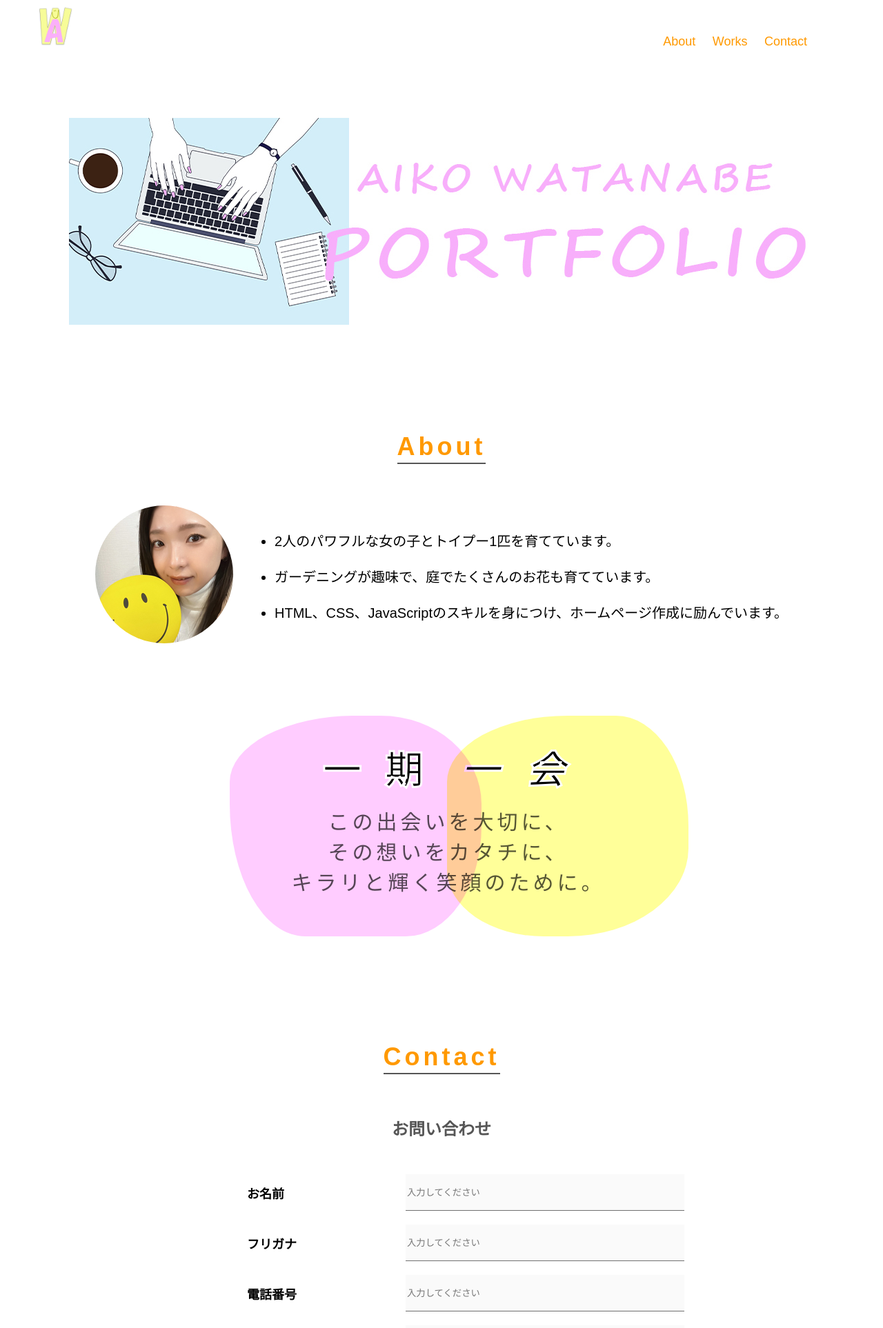
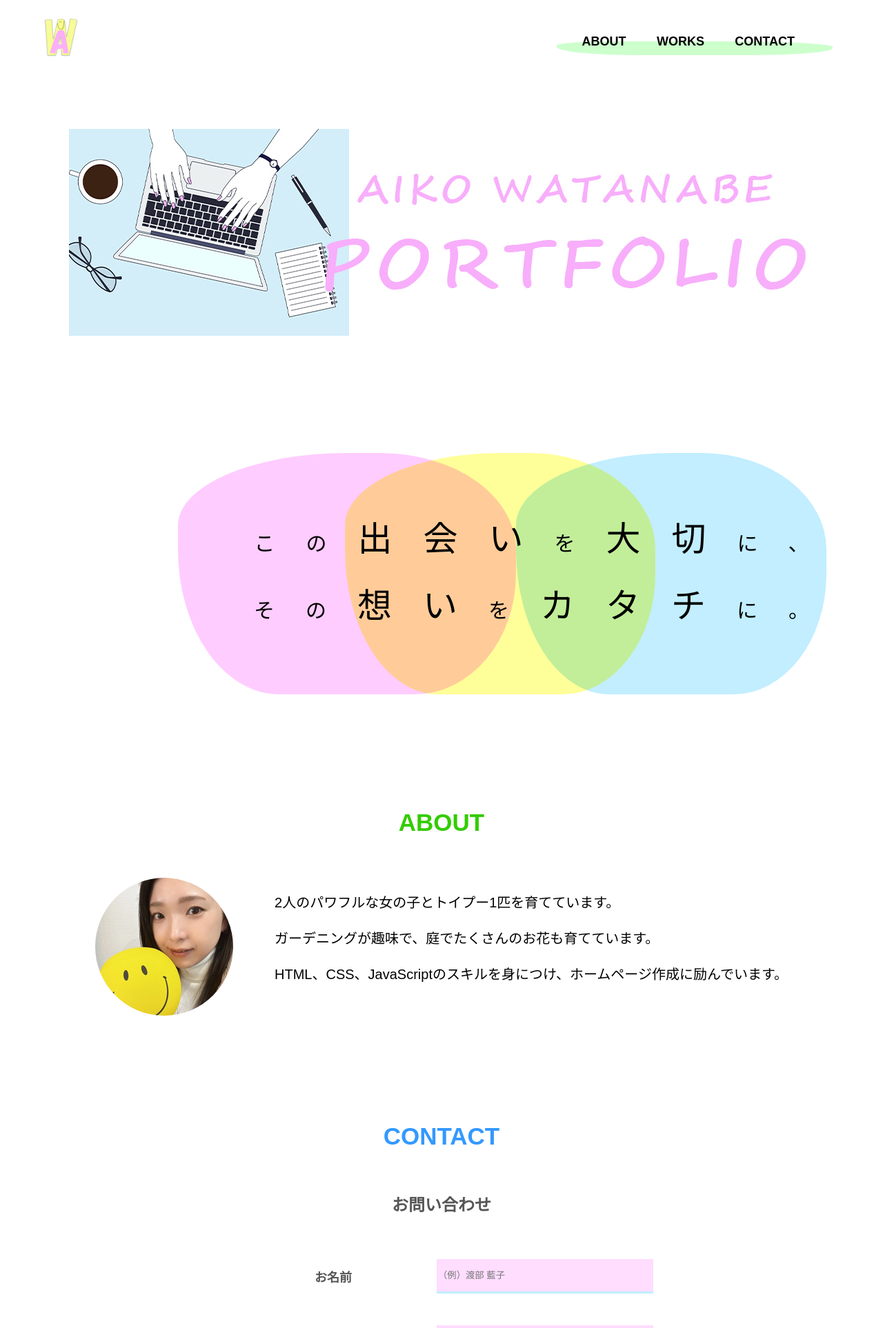
Before and after one commit to wataaiai1009/portfolio, a PHP site: page / in a window 1280 px wide. Shown: the top 1926 px of the page at 69% size. Run offline with PHP 8.4, Linux system fonts and the light colour scheme.

Commit message:
Add files via upload

```diff
--- a/pf/index.html
+++ b/pf/index.html
@@ -9,51 +9,66 @@
 </head>
 
 <body>
-  <!-- ナビゲーションメニュー PC用-->
+<!-- ナビゲーションメニュー PC用 -->
   <header>
     <nav id="nav">
       <div id="logo">
         <a href="index.html"><img src="img/logo.jpg" alt="ロゴマーク"></a>
-        <a href="index.html#about">About</a>
-        <a href="index.html#works">Works</a>
-        <a href="index.html#contact">Contact</a>
+        <a href="index.html#about">ABOUT</a>
+        <a href="index.html#works">WORKS</a>
+        <a href="index.html#contact">CONTACT</a>
+
+          <ul id="nav-img">
+            <li class="shape01"></li>
+          </ul>
+
       </div>
     </nav>
 
-    <!-- スマホ用　ナビ -->
+  <!-- ナビゲーションメニュー スマホ用 -->
       <nav id="nav-sp">
         <div id="logo-sp">
           <a href="index.html"><img src="img/logo.jpg" alt="ロゴマーク"></a>
-        <a href="index.html#about">About</a>
-        <a href="index.html#works">Works</a>
-        <a href="index.html#contact">Contact</a>
+          <a href="index.html#about">ABOUT</a>
+          <a href="index.html#works">WORKS</a>
+          <a href="index.html#contact">CONTACT</a>
         </div>
       </nav>
+  </header>
 
 <main>
   <article>
-    <!-- メイン画像 pc用-->
+<!-- メイン画像 PC用 -->
     <div class="main-photo">
       <a class="photo01"  href="index.html"><img src="img/pl.jpg.jpg" alt="メイン画像"></a>
     </div>
 
-    <!-- 　スマホ用 メイン画像 -->
+     <!-- メイン画像 スマホ用 -->
      <div class="main-photo-sp">
        <a class="photo01-sp"  href="index.html"><img src="img/pl.jpg.jpg" alt="メイン画像"></a>
      </div>
 
+<!-- キャッチコピー -->
+    <div class="catch-copy">
+      <ul id="blend">
+        <li class="shape1"></li>
+        <li class="shape2"></li>
+        <li class="shape3"><p>この<span>出会い</span>を<span>大切</span>に、<br>その<span>想い</span>を<span>カタチ</span>に。</p><br></li>
+      </ul>
+    </div>
 
-    <!-- About pc用-->
-    <div class="ab">
-      <h1 class="uline">About</h1>
-    </div>
+<!-- About PC用-->
+    <div class="about">
        <section id="about">
-      <!-- pc用　顔写真 -->
+          <h1 class="about01">ABOUT</h1>
+
+<!-- 顔写真 PC用 -->
     <div class="myface">
           <div class="face">
             <div class="image"><img src="img/photo.jpg" alt="顔写真"></div>
           </div>
-        <div class="my">
+
+          <div class="mypr">
              <ul class="pr">
                <li>2人のパワフルな女の子とトイプー1匹を育てています。</li><br>
                <li>ガーデニングが趣味で、庭でたくさんのお花も育てています。</li><br>
@@ -62,27 +77,13 @@
           </div>
     </div>
 
-        <!-- キャッチコピー pc用　-->
-        <div class="itie">
-          <div class="blend">
-            <span class="shape1">一期</span>
-            <span class="shape2">一会</span>
-          </div>
-
-          <p class="itigo">
-                この出会いを大切に、<br>
-              その想いをカタチに、<br>
-              キラリと輝く笑顔のために。
-          </p>
-        </div>
-
-    <!-- スマホ用　about -->
-    <!-- スマホ用　顔写真 -->
+      <!-- about スマホ用 -->
+          <!-- 顔写真 スマホ用　-->
        <div class="img-my">
           <p class="image-sp"></p>
        </div>
 
-       <!-- スマホ用　自己紹介文 -->
+       <!-- 自己紹介文 スマホ用 -->
        <div class="my-sp">
          <ul class="pr-sp">
            <li>2人のパワフルな女の子とトイプー1匹を育てています。</li><br>
@@ -90,26 +91,27 @@
            <li>HTML、CSS、JavaScriptのスキルを身につけ、ホームページ作成に励んでいます。</li>
          </ul>
        </div>
+  </article>
 
-   </section>
+<!-- Works  -->
 
 
-   <!-- Works -->
-
-   <!-- Contact pc用　-->
-   <section id="contact">
-    <div class="ct">
-      <h1 class="con">Contact</h1>
+<!-- Contact PC用 -->
+<section>
+  <div id="contact">
+    <div class="con">
+       <h1 class="con01">CONTACT</h1>
+          <h2>お問い合わせ</h2>
     </div>
-      <h2>お問い合わせ</h2>
 
  <form action="https://mail.google.com/mail/u/0/?tab=rm&ogbl#inbox">
    <div>
      <div class="contact-heading">
         <label class="contact-label">お名前</label>
      </div>
+
      <div>
-              <input type="text" name="name" placeholder="入力してください" class="contact-textbox">
+        <input type="text" name="name" placeholder="（例）渡部 藍子" class="contact-textbox">
      </div>
    </div>
 
@@ -117,8 +119,9 @@
      <div class="contact-heading">
         <label class="contact-label">フリガナ</label>
      </div>
+
      <div>
-              <input type="text" name="hurigana" placeholder="入力してください" class="contact-textbox">
+        <input type="text" name="hurigana" placeholder="（例）ワタナベアイコ" class="contact-textbox">
      </div>
    </div>
 
@@ -126,8 +129,9 @@
      <div class="contact-heading">
         <label class="contact-label">電話番号</label>
      </div>
+
      <div>
-              <input type="text" name="tel" placeholder="入力してください" class="contact-textbox">
+        <input type="text" name="tel" placeholder="（例）00000000000" class="contact-textbox">
      </div>
    </div>
 
@@ -135,8 +139,9 @@
      <div class="contact-heading">
         <label class="contact-label">メールアドレス</label>
      </div>
+
      <div>
-              <input type="text" name="mail" placeholder="入力してください" class="contact-textbox">
+        <input type="text" name="mail" placeholder="（例）info@example.com" class="contact-textbox">
      </div>
    </div>
 
@@ -144,8 +149,9 @@
      <div class="contact-heading">
         <label class="contact-label">お問い合わせ内容</label>
      </div>
+
      <div>
-          <textarea class="contact-textarea" placeholder="入力してください" name="message"></textarea>
+        <textarea class="contact-textarea" placeholder="お問い合わせ内容をこちらにご記入ください。" name="message"></textarea>
      </div>
    </div>
 
@@ -153,6 +159,7 @@
      <div class="contact-heading">
         <label class="contact-label">ご希望の連絡先</label>
      </div>
+
     <div>
       <input type="radio" value="tel" name="contact" checked><label>お電話</label>
       <input type="radio" value="mail" name="contact"><label>メール</label>
@@ -160,14 +167,14 @@
       <br>
     </div>
    </div>
-      <div>
-          <input type="image" src="img/sousin.jpg" width="150px" height="80px" alt="送信する" class="btn1">
-        </div>
+
+   <div id="send-btn">
+    <button id="send" class="send">送信する</button>
    </div>
  </form>
+</section>
 
-    <p class="ms">お気軽にお問い合わせください。</p>
-  </section>
+<div class="ms">お気軽にお問い合わせください。</p>
   <ul class="sns-btn">
     <li><a href="https://twitter.com/" target="_blank">
       <img src="img/logo-black.png" alt="twitter"></a></li>
@@ -176,9 +183,9 @@
   </ul>
 </div>
 
-    <!-- スマホ用　Contact -->
+    <!-- Contact スマホ用 -->
         <div id="contact-sp">
-          <h1>Contact</h1>
+           <h1 class="about01">CONTACT</h1>
             <p>お気軽にお問い合わせください。</p>
               <ul class="sns-btn-sp">
                  <li><a href="https://twitter.com/" target="_blank">
@@ -188,15 +195,18 @@
               </ul>
         </div>
 
-      </article>
+
 <!-- フッター pc用 -->
 <footer class="footer">
    <p>&copy; Aiko Watanabe. All rights reserved.</p>
 </footer>
+
+
     <!-- スマホ用　フッター -->
          <footer class="footer-sp">
             <p>&copy; Aiko Watanabe. All rights reserved.</p>
          </footer>
 </main>
+      <script src="main.js"></script>
 </body>
 </html>
--- /dev/null
+++ b/pf/main.js
@@ -0,0 +1,6 @@
+const btn = document.getElementById('send');
+
+btn.addEventListener('click', ()=>{
+  btn.textContent = '送信しました' ;
+  btn.setAttribute('disabled' , true);
+});
--- a/pf/style.css
+++ b/pf/style.css
@@ -1,41 +1,38 @@
 /* body全体 */
+
 @media(min-width: 481px) {
 
-  body {
-    min-width: 1080px;
-    margin: 10px  auto 10px auto;
+body   {
+        font-family: "新レトロ丸ゴシック" , sans-serif;
+        text-align: center;
         white-space: nowrap;
-    font-family: "HG丸ゴシックM-PRO" , sans-serif;
        }
 
-  h1 {
-    text-align: center;
-    font-size: 36px;
-    margin: 0 0 60px 0;
-    color: #ff9900;
-    letter-spacing: 5px;
-  }
 
-  .ab {
-    text-align: center;
-  }
-
-  .ab h1 {
-    padding: 2px 0;
-  }
-
-  .uline {
-    padding-bottom: 8px;
-    border-bottom: 2px solid #565656;
-    display: inline-block;
-  }
-
-  /* ナビゲーションメニュー */
-  /* ロゴ */
+/* ナビゲーションメニュー と ロゴ */
 
   /* sp用　ナビ　非表示 */
   #nav-sp {
            display: none;
+          }
+
+#nav-img  {
+           position: relative;
+          }
+
+li        {
+           list-style: none;
+          }
+
+.shape01  {
+           background: #ccffcc;
+           border-radius: 20% 40% 30% 30% / 30% 40% 50% 60%;
+           mix-blend-mode: multiply;
+           padding: 10px 0;
+           position: absolute;
+           top: -27px;
+           right: -35px;
+           width: 400px;
           }
 
 #logo > a > img {
@@ -46,7 +43,7 @@
            bottom: 5px;
           }
 
-  #nav {
+#nav      {
            display: flex;
            justify-content: flex-end;
            position: relative;
@@ -54,17 +51,19 @@
            margin-right: 100px;
           }
 
-  #nav a {
-    padding: 10px;
+#nav a    {
+           font-family: '新レトロ丸ゴシック' , sans-serif;
+           padding: 10px 20px;
            text-decoration: none;
            font-size: 18px;
-    color: #ff9900;
+           color: black;
+           font-weight: bold;
           }
 
 
 /* メイン画像  */
   /* sp用　メイン画像　非表示 */
-  .main-photo-sp{
+  .main-photo-sp {
              display: none;
             }
 
@@ -75,87 +74,104 @@
             }
 
 
-  /* 一期一会 */
-.itigo {
-  margin-top: 150px;
-  margin-left: 20px;
-  font-size: 30px;
-  text-align: center;
-  color: #565656;
-  letter-spacing: 5px;
+/*キャッチコピー */
+
+.catch-copy {
+             display: flex;
             }
 
- .blend {
-    display: flex;
-    position: absolute;
-    top: 20px;
+#blend > .shape3 > p {
+             font-size: 30px;
             }
 
-  .shape1 {
-    background: #ffccff;
+.shape3 > p > span {
+             font-size: 50px;
+            }
+
+li          {
+             list-style: none;
+            }
+
+.blend      {
+             position: relative;
+            }
+
+.shape1     {
+             background: #c2eeff;
              border-radius: 50% 40% 30% 30% / 30% 40% 50% 60%;
              box-sizing: border-box;
              mix-blend-mode: multiply;
              padding: 35px 50px 20px 0;
-    left: 50px;
-    position: relative;
-    width: 365px;
-    height: 320px;
-    text-align: right;
-    font-size: 55px;
-    letter-spacing: 35px;
-    font-weight: bold;
-    -webkit-text-stroke-width: 3px;
-    -webkit-text-stroke-color: white
+             position: absolute;
+             left: 748px;
+             width: 450px;
+             height: 350px;
             }
 
+.shape2    {
+            background-color: #ff9;
+            border-radius: 50% 40% 30% 30% / 30% 40% 50% 60%;
+            box-sizing: border-box;
+            mix-blend-mode: multiply;
+            padding: 35px 50px 20px 0;
+            position: absolute;
+            left: 500px;
+            width: 450px;
+            height: 350px;
+           }
 
-.shape2 {
-    background: #ff9;
-    border-radius: 50% 30% 50% 40% / 30% 50% 40% 30%;
+.shape3    {
+            position: absolute;
+            left: 258px;
+            background: #ffccff;
+            border-radius:50% 40% 30% 30% / 30% 40% 50% 60%;
             box-sizing: border-box;
             mix-blend-mode: multiply;
             padding: 35px 20px;
-    width: 350px;
-    height: 320px;
-    font-style: italic;
-    text-align: left;
-    letter-spacing: 40px;
-    font-size: 55px;
-    font-weight: bold;
-    -webkit-text-stroke-width: 3px;
-    -webkit-text-stroke-color: white
+            width: 490px;
+            height: 350px;
+            letter-spacing: 45px;
+            line-height: 90px;
+           }
+
+.shape3 > p {
+            position: absolute;
+            left: 110px;
+            top: 50px;
            }
 
 /* About */
  /* sp用　自己紹介文　非表示 */
-  .itigo-sp {
+ .pr-sp {
          display: none;
         }
 
-  .my-sp {
-    display: none;
+.about01   {
+            font-family: '晩秋レトロミン' , sans-serif;
+            font-size: 35px;
+            color: #3c0;
+            margin-bottom: 60px;
            }
 
-  .itie {
-    display: flex;
-    justify-content: center;
-    margin-top: 80px;
-    position: relative;
+.about > #about {
+            margin: 500px auto 0 auto;
            }
-
 
 
 /* 顔写真 */
   /* sp用　顔写真　非表示 */
- .img-my {
+  .img-mypr {
              display: none;
             }
 
- .myface {
+.myface     {
              font-size: 20px;
              display: flex;
              justify-content: center;
+            }
+
+.pr         {
+             text-align: left;
             }
 
 .face > .image > img {
@@ -176,43 +192,26 @@
              object-fit: cover;
             }
 
-.my {
-  align-self: center;
-}
 
 /* Contact*/
   /* sp用　非表示 */
-  #contact-sp {
+  #contact-sp  {
                 display: none;
                }
 
-
-  .ct {
-    text-align: center;
+.con01           {
+                  font-family: '晩秋レトロミン' , sans-serif;
+                  font-size: 35px;
+                  color: #39f;
+                  margin: 150px 0 60px 0;
                  }
 
-  .ct h1 {
-    padding: 2px 0;
+.contact-label   {
+                  font-weight: bold;
+                  color: #565656;
                  }
 
-  .con {
-    margin-top: 100px;
-    padding-bottom: 8px;
-    border-bottom: 2px solid #565656;
-    display: inline-block;
-  }
-
-
-  #contact {
-    margin: 80px auto 80px auto;
-  }
-
-  .contact-label {
-    font-weight: bold;
-    margin-left: 70px;
-  }
-
-  form {
+form             {
                   font-size: 18px;
                   width: fit-content;
                   margin: auto;
@@ -222,7 +221,7 @@
                   display: flex;
                   flex-direction: row;
                   flex-wrap: wrap;
-    padding: 10px;
+                  padding: 23px;
                  }
 
 .contact-heading {
@@ -230,55 +229,47 @@
                   align-self: center;
                  }
 
-  .btn1 {
-    margin: 20px auto 20px auto;
-  }
-
-  .ms {
-    text-align: center;
-  }
-
 .contact-textbox {
                   border-top: 0;
                   border-left: 0;
                   border-right: 0;
-    border-bottom-width: 1px;
-    border-bottom-color: #707070;
+                  border-bottom-width: 3px;
+                  border-bottom-color: #c2eeff;
                   border-bottom-style: solid;
-    background-color: #fafafa;
-    width: 400px;
-    height: 50px;
+                  background-color: #ffddff;
+                  width: 310px;
+                  height: 45px;
                  }
 
 .contact-textarea {
                    border-top: 0;
                    border-left: 0;
                    border-right: 0;
-    border-bottom-width: 1px;
-    border-bottom-color: #707070;
+                   border-bottom-width: 3px;
+                   border-bottom-color: #c2eeff;
                    border-bottom-style: solid;
-    background-color: #fafafa;
-    width: 400px;
+                   background-color: #ffddff;
+                   width: 310px;
                    height: 100px;
                   }
 
-  .sns-btn {
+.sns-btn         {
                   display: flex;
                   justify-content: center;
                   list-style: none;
                  }
 
-.sns-btn li {
+.sns-btn li      {
                   margin-right: 20px;
                  }
-/* お問い合わせ */
-h2 {
+
+h2               {
                    color: #565656;
                    text-align: center;
                    margin: 0 0 40px 0;
                  }
 
-#contact {
+#contact         {
                    margin: 80px auto 20px auto;
                  }
 
@@ -287,22 +278,48 @@ h2 {
                  }
 
 
+/* 送信ボタン */
+
+#send-btn > button {
+                  margin: 0 auto 0 auto;
+                 }
+
+.send            {
+                  padding: 10px 20px;
+                  border-radius: 10px;
+                  border : 2px solid #c2eeff;
+                  background-color: #ffddff;
+                 }
+
+.send:disabled   {
+                  background-color: #999;
+                 }
+
+
+/* お問い合わせ */
+.ms              {
+                  text-align: center;
+                  margin-top: 80px;
+                 }
 
 /* footer */
  /* sp用　非表示 */
-.footer-sp {
+ .footer-sp      {
                   display: none;
                  }
 
-.footer {
+.footer          {
                   margin-top: 20px;
                   font-size: 10px;
                   text-align: center;
                  }
 }
 
-/* 　-------
-sp用　------- */
+
+
+/*-------------------
+------ スマホ用　-------
+------------------- */
 
 @media (max-width: 480px) {
   body {
@@ -330,10 +347,11 @@ sp用　------- */
 #nav-sp {
   display: flex;
   margin-left: 10px;
+  font-weight: bold;
 }
 
 #logo-sp > a {
-  color: #ff9900;
+  color: black;
   text-decoration: none;
   font-size: 10px;
   padding: 10px;
@@ -410,7 +428,7 @@ sp用　------- */
 
 /* 一期一会 */
 /* PC用　　一期一会　非表示 */
- .blend {
+ #blend {
   display: none;
  }
 
@@ -427,6 +445,10 @@ sp用　------- */
 }
 
 #contact {
+  display: none;
+}
+
+.ms {
   display: none;
 }
 
```
Lines whose indentation alone changed are shown as unchanged.
